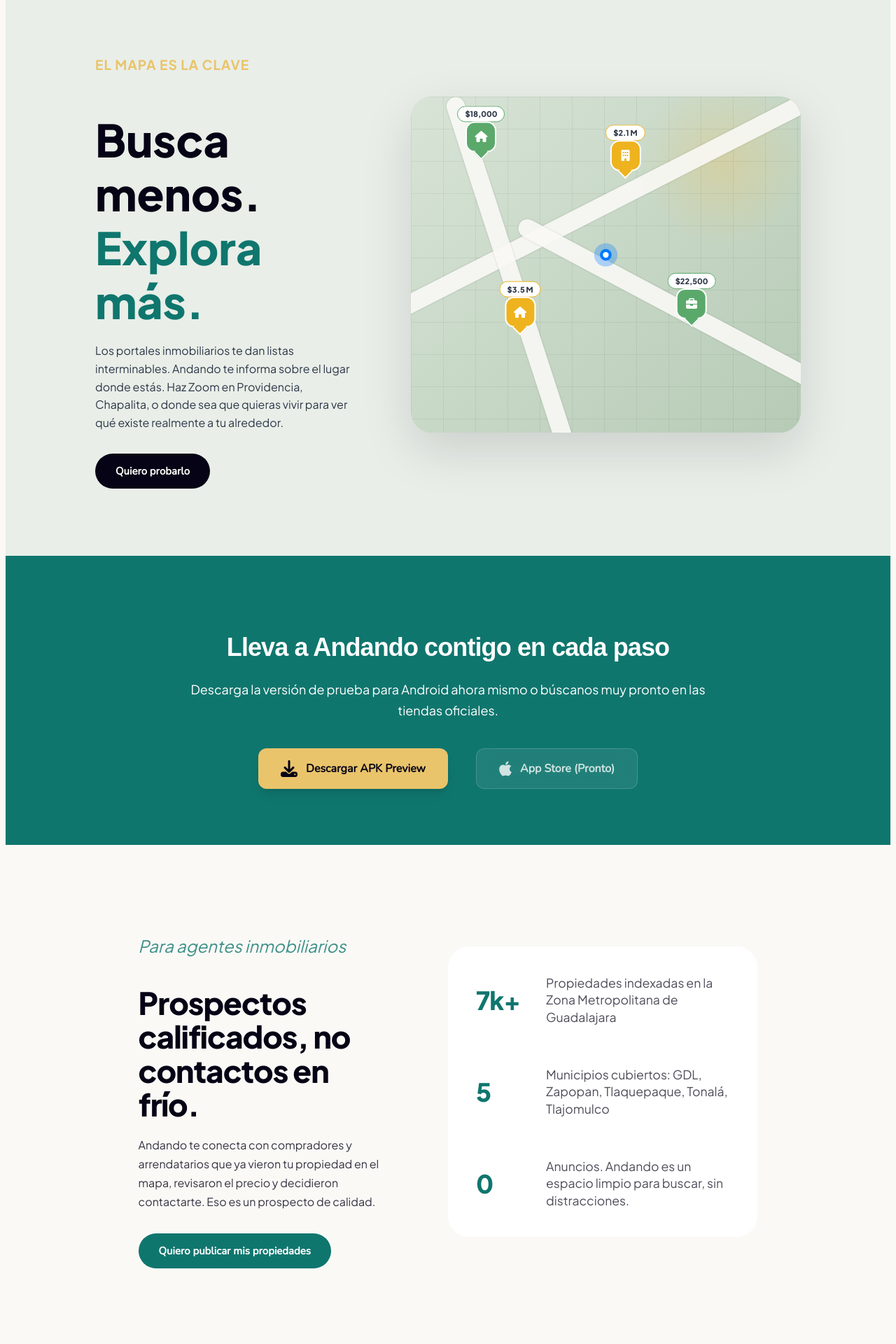
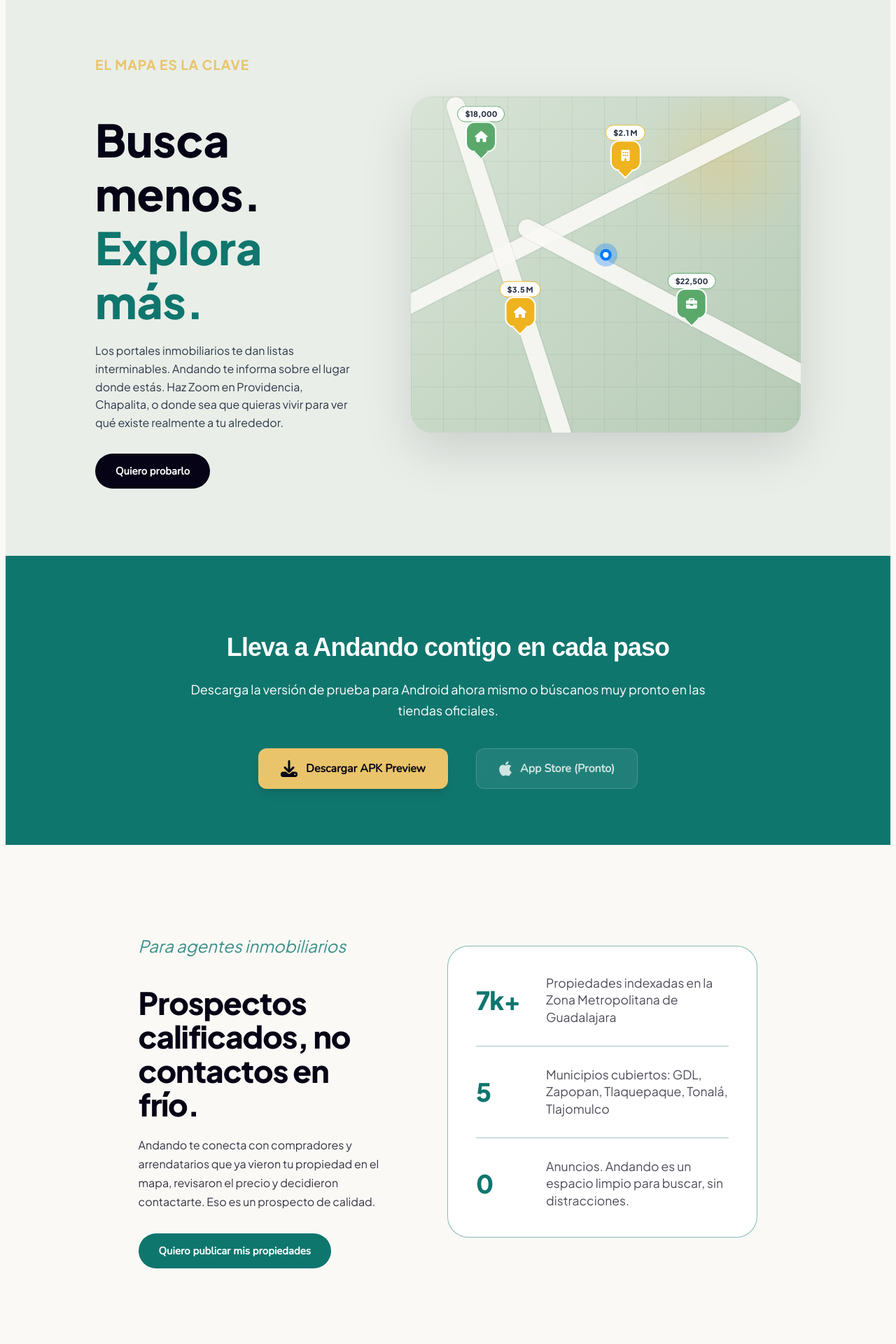
Before and after one commit to MyBrainDrip/andando-website, a Jekyll site: the page built from index.html, in a window 1280 px wide. Shown: the part 1765-3685 px from the top of the page at 70% size. Built offline with Jekyll 4.4.1, drawn with Linux system fonts in a browser that asks for light colours.

Commit message:
Small cosmetic fixing on agents section

```diff
--- a/_sass/_agents.scss
+++ b/_sass/_agents.scss
@@ -43,7 +43,8 @@
     flex: 1;
     min-width: 280px;
     background: $brand-text;
-    border: 1px solid rgba($brand-primary, 0.15);
+    // border: 1px solid $brand-primary;
+    border: 1px solid color-mix(in srgb, $brand-primary 50%, transparent);
     border-radius: 1.875rem;
     padding: 40px;
 
@@ -75,7 +76,8 @@
 
       .stat-divider {
         height: 1px;
-        background: rgba($brand-primary, 0.12);
+        background: $brand-primary;
+        opacity: 0.4;
       }
     }
   }
```
